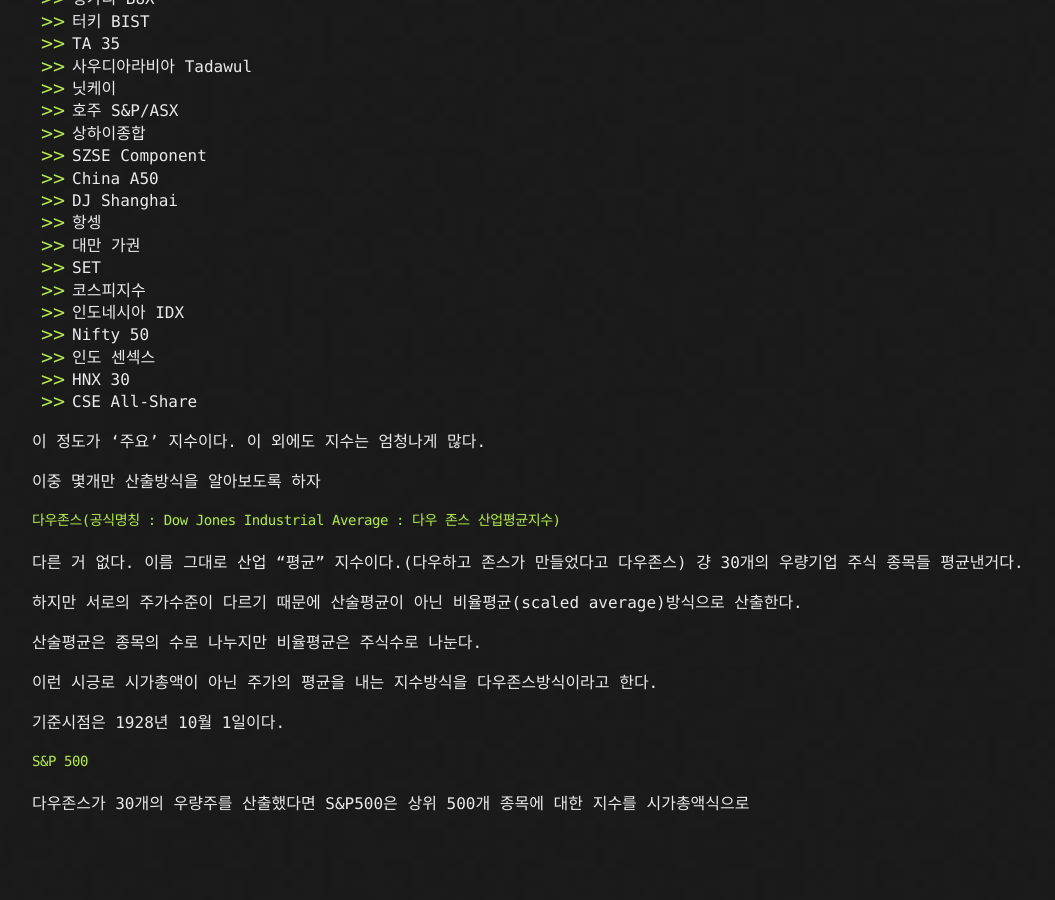
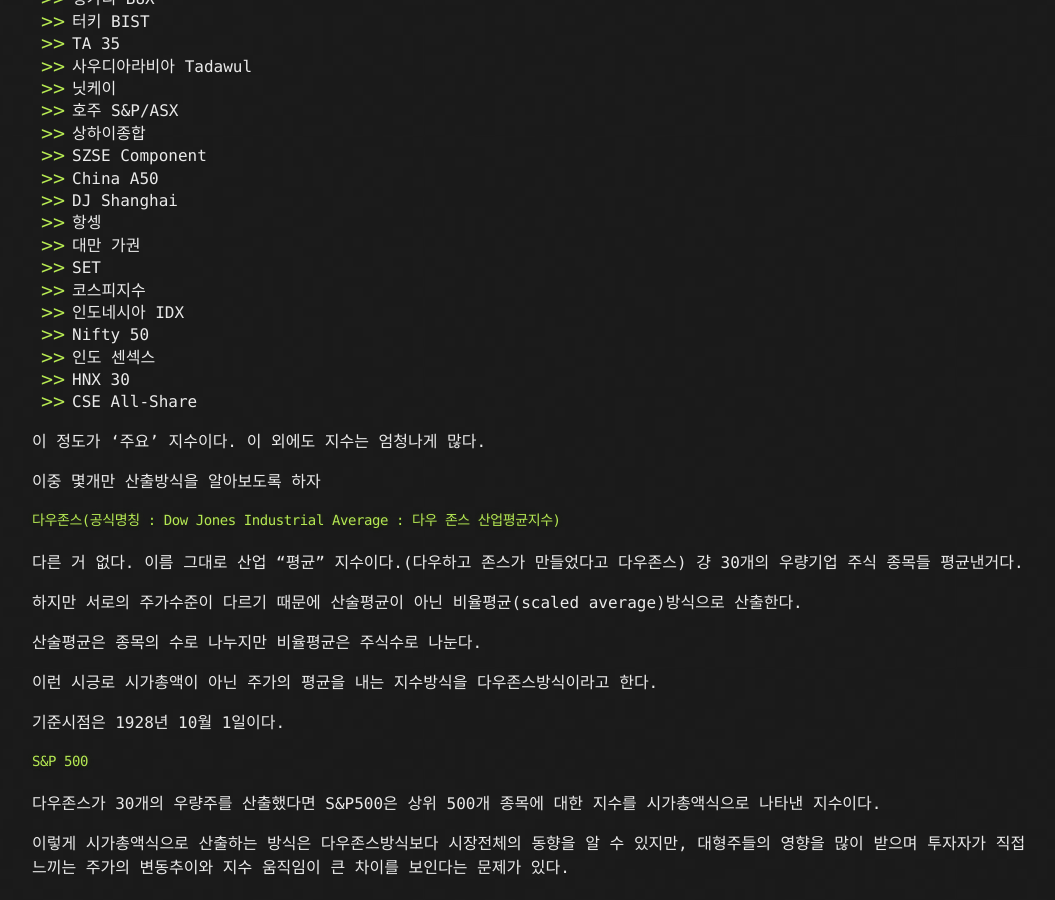
Before and after one commit to kooock/kooock.github.io, a Jekyll site: the page built from _posts/2018-07-31-what_is_index.md, in a window 1280 px wide and 900 px high, scrolled down 1992 px. Shown: the whole window, without its empty margins (108-1163 px from the left). Built offline with Jekyll 4.4.1, drawn with Linux system fonts in a browser that asks for light colours; formulas are drawn with MathJax 3; before the commit the page ends 2828 px from its top, so only the background shows below that.

Commit message:
what is index update

```diff
--- a/_posts/2018-07-31-what_is_index.md
+++ b/_posts/2018-07-31-what_is_index.md
@@ -115,4 +115,6 @@
 기준시점은 1928년 10월 1일이다.
 
 #### S&P 500
-다우존스가 30개의 우량주를 산출했다면 S&P500은 상위 500개 종목에 대한 지수를 시가총액식으로
+다우존스가 30개의 우량주를 산출했다면 S&P500은 상위 500개 종목에 대한 지수를 시가총액식으로 나타낸 지수이다.
+
+이렇게 시가총액식으로 산출하는 방식은 다우존스방식보다 시장전체의 동향을 알 수 있지만, 대형주들의 영향을 많이 받으며 투자자가 직접 느끼는 주가의 변동추이와 지수 움직임이 큰 차이를 보인다는 문제가 있다.
```
